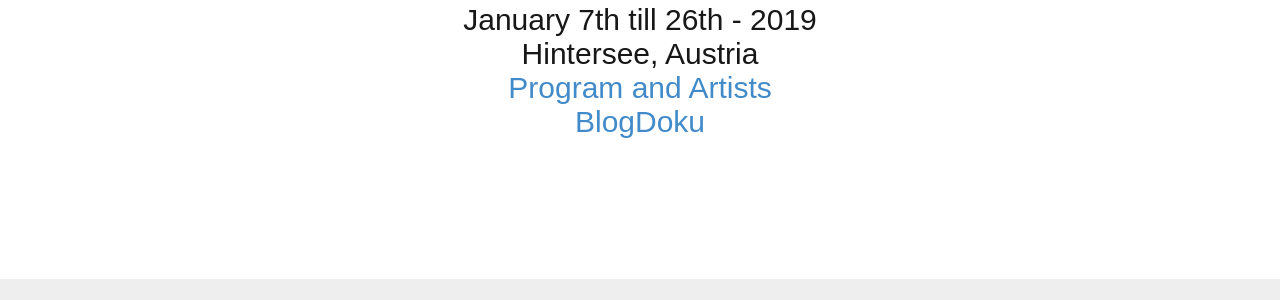
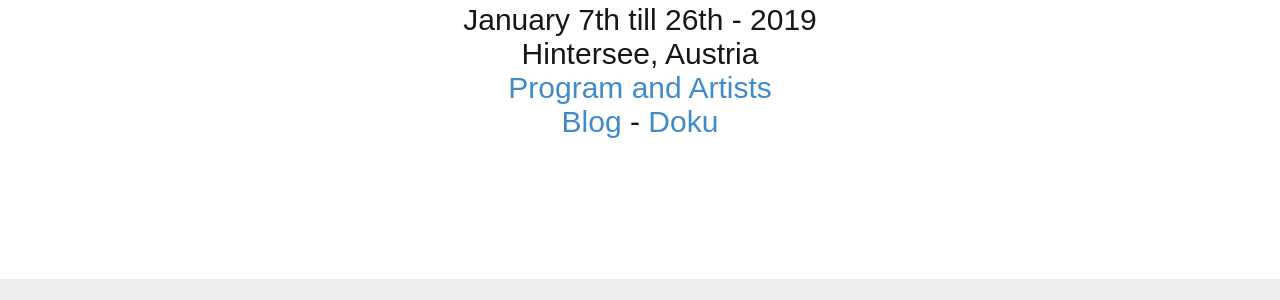
Before and after one commit to philippWassibauer/schmiede_web, a Jekyll site: the page built from index.html, in a window 1280 px wide and 900 px high, scrolled down 962 px. Shown: the part 155-455 px from the top of the window. Built offline with Jekyll 4.4.1, drawn with Linux system fonts in a browser that asks for light colours.

```diff
--- a/index.html
+++ b/index.html
@@ -37,7 +37,7 @@ title: Schmiede - Playground of Ideas
           January 7th till 26th - 2019 <br />
           Hintersee, Austria<br />
          <a target="_BLANK" href="https://schmiede.tumblr.com/post/180786780012/ortung-winter-und-wandel">Program and Artists</a> <br />
-         <a target="_BLANK" href="https://schmiede.tumblr.com/tagged/ortung">Blog</a><a target="_BLANK" href="http://bit.ly/ORTung19">Doku</a>  <br />
+         <a target="_BLANK" href="https://schmiede.tumblr.com/tagged/ortung">Blog</a> - <a target="_BLANK" href="http://bit.ly/ORTung19">Doku</a>  <br />
 
          </p>
 
```
